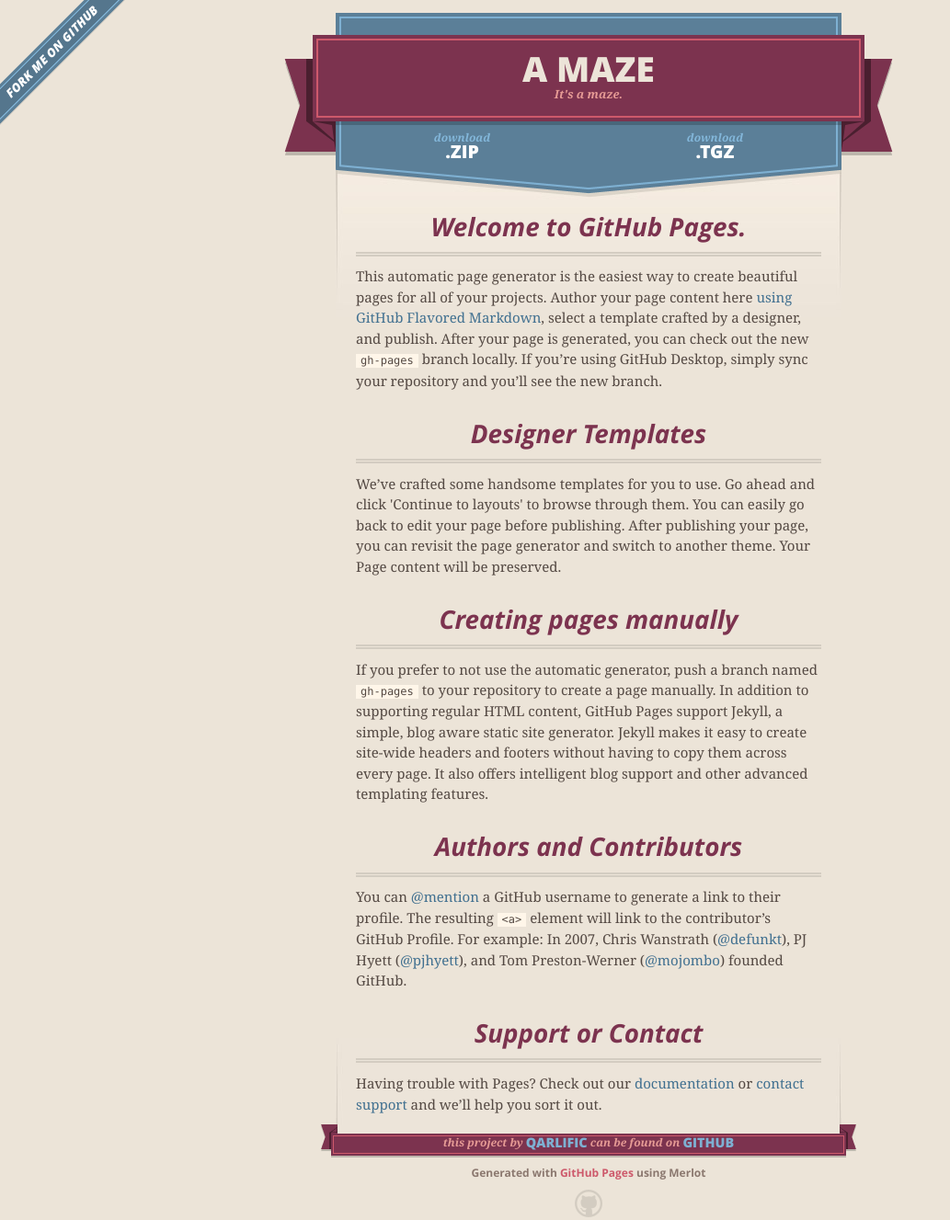
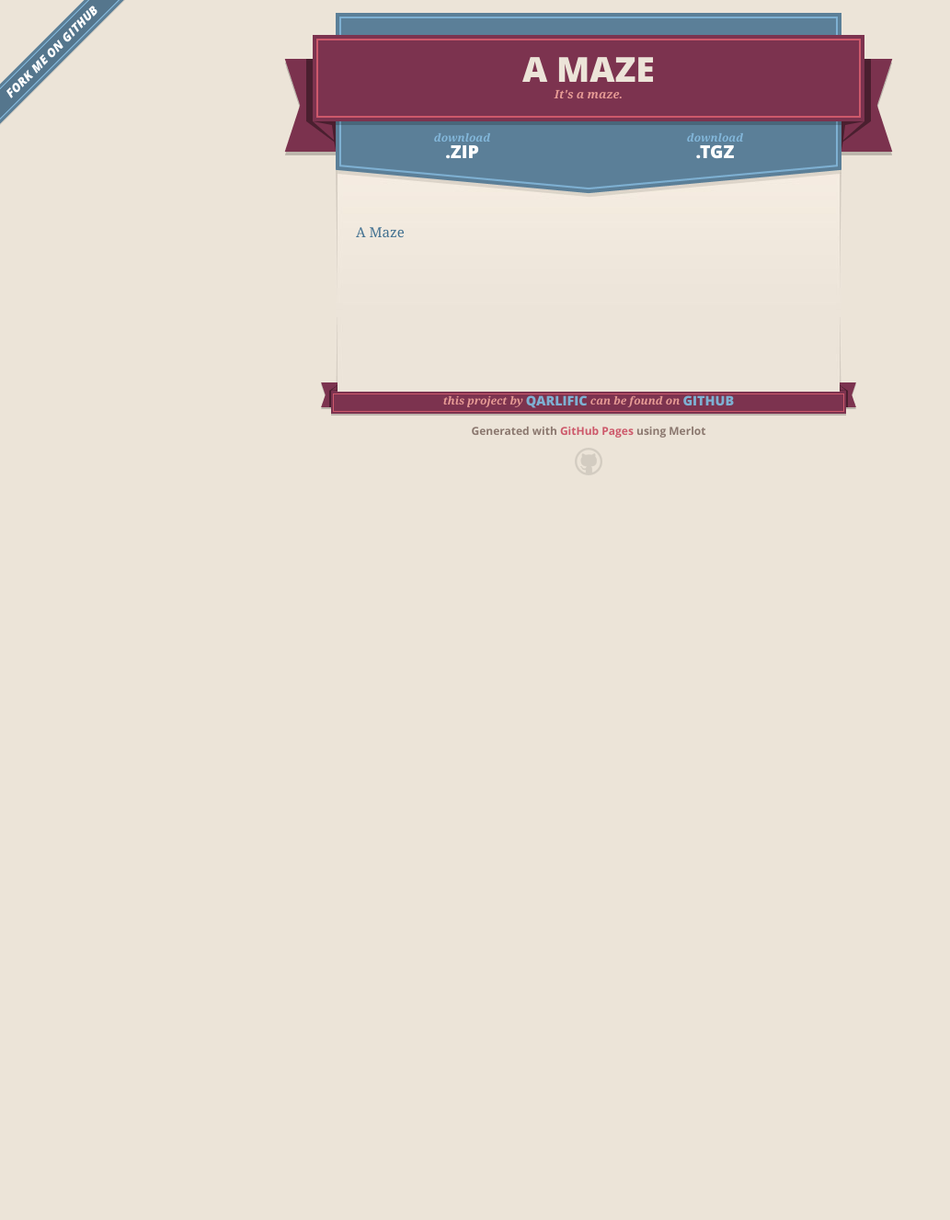
Before and after one commit to qarlific/aMaze, a plain HTML site: page index.html in a window 1280 px wide. Shown: the whole page at 92% size, without its empty margins (0-1033 px from the left). After the commit the page ends 800 px from the top, so only its background shows below. Drawn offline with nearby package versions, Linux system fonts and the light colour scheme.

```diff
--- a/index.html
+++ b/index.html
@@ -46,30 +46,7 @@
 
 
       <section id="main_content">
-        <h3>
-<a id="welcome-to-github-pages" class="anchor" href="#welcome-to-github-pages" aria-hidden="true"><span aria-hidden="true" class="octicon octicon-link"></span></a>Welcome to GitHub Pages.</h3>
-
-<p>This automatic page generator is the easiest way to create beautiful pages for all of your projects. Author your page content here <a href="https://guides.github.com/features/mastering-markdown/">using GitHub Flavored Markdown</a>, select a template crafted by a designer, and publish. After your page is generated, you can check out the new <code>gh-pages</code> branch locally. If you’re using GitHub Desktop, simply sync your repository and you’ll see the new branch.</p>
-
-<h3>
-<a id="designer-templates" class="anchor" href="#designer-templates" aria-hidden="true"><span aria-hidden="true" class="octicon octicon-link"></span></a>Designer Templates</h3>
-
-<p>We’ve crafted some handsome templates for you to use. Go ahead and click 'Continue to layouts' to browse through them. You can easily go back to edit your page before publishing. After publishing your page, you can revisit the page generator and switch to another theme. Your Page content will be preserved.</p>
-
-<h3>
-<a id="creating-pages-manually" class="anchor" href="#creating-pages-manually" aria-hidden="true"><span aria-hidden="true" class="octicon octicon-link"></span></a>Creating pages manually</h3>
-
-<p>If you prefer to not use the automatic generator, push a branch named <code>gh-pages</code> to your repository to create a page manually. In addition to supporting regular HTML content, GitHub Pages support Jekyll, a simple, blog aware static site generator. Jekyll makes it easy to create site-wide headers and footers without having to copy them across every page. It also offers intelligent blog support and other advanced templating features.</p>
-
-<h3>
-<a id="authors-and-contributors" class="anchor" href="#authors-and-contributors" aria-hidden="true"><span aria-hidden="true" class="octicon octicon-link"></span></a>Authors and Contributors</h3>
-
-<p>You can <a href="https://help.github.com/articles/basic-writing-and-formatting-syntax/#mentioning-users-and-teams" class="user-mention">@mention</a> a GitHub username to generate a link to their profile. The resulting <code>&lt;a&gt;</code> element will link to the contributor’s GitHub Profile. For example: In 2007, Chris Wanstrath (<a href="https://github.com/defunkt" class="user-mention">@defunkt</a>), PJ Hyett (<a href="https://github.com/pjhyett" class="user-mention">@pjhyett</a>), and Tom Preston-Werner (<a href="https://github.com/mojombo" class="user-mention">@mojombo</a>) founded GitHub.</p>
-
-<h3>
-<a id="support-or-contact" class="anchor" href="#support-or-contact" aria-hidden="true"><span aria-hidden="true" class="octicon octicon-link"></span></a>Support or Contact</h3>
-
-<p>Having trouble with Pages? Check out our <a href="https://help.github.com/pages">documentation</a> or <a href="https://github.com/contact">contact support</a> and we’ll help you sort it out.</p>
+        <p><a href="https://raw.githubusercontent.com/qarlific/aMaze/master/index.html">A Maze</a></p>
       </section>
 
       <footer>
```
Also changed, not shown: params.json (+1 -1 lines).
